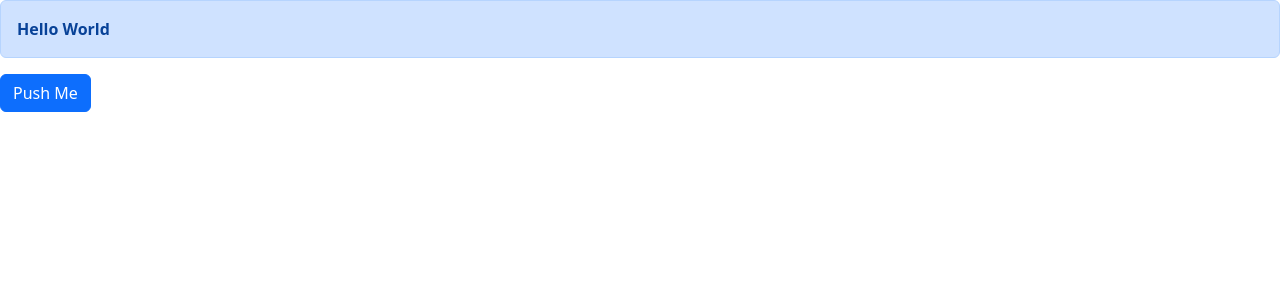
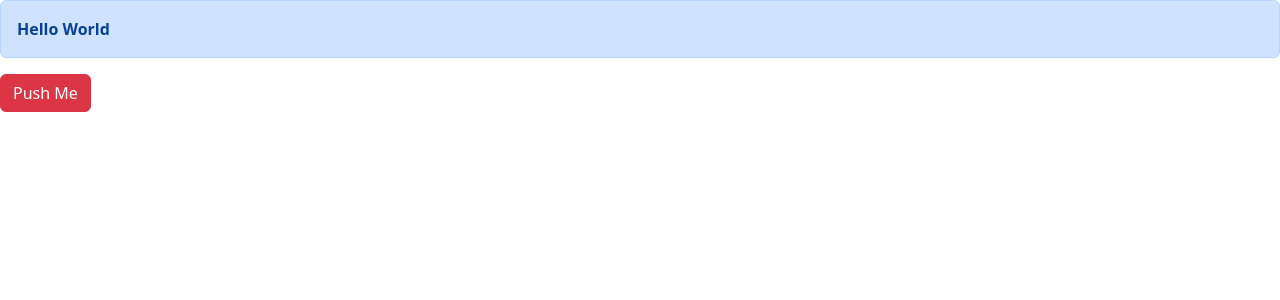
Before and after one commit to ericmelz/react-18-with-mosh, a React (Vite) app in the folder react-app/: page / in a window 1280 px wide. Shown: the top 300 px of the page. Built offline with nearby package versions, Linux system fonts and the light colour scheme.

Commit message:
button solutions

```diff
--- a/react-app/src/App.tsx
+++ b/react-app/src/App.tsx
@@ -9,7 +9,7 @@ function App() {
             <Alert>
                 <b>Hello World</b>
             </Alert>
-            <Button onClick={onButtonClick}>Push Me</Button>
+            <Button color="danger" onClick={onButtonClick}>Push Me</Button>
         </div>
     )
 }
--- a/react-app/src/components/Button.tsx
+++ b/react-app/src/components/Button.tsx
@@ -1,10 +1,11 @@
 interface Props {
     children: string;
+    color?: 'primary' | 'secondary' | 'danger' | 'success';
     onClick: () => void;
 }
 
-function Button({children, onClick} : Props) {
-    return <button type="button" className="btn btn-primary" onClick={onClick}>{children}</button>
+function Button({children, onClick, color='primary'} : Props) {
+    return <button type="button" className={'btn btn-' + color} onClick={onClick}>{children}</button>
 }
 
 export default Button;
```
